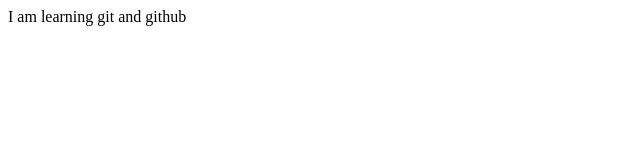
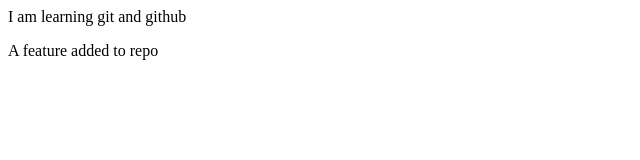
Before and after one commit to AJmark26/Local_repo, a plain HTML site: page index.html in a window 1280 px wide. Shown: the whole page, without its empty margins (0-640 px from the left). Drawn offline with Linux system fonts and the light colour scheme.

Commit message:
add new feature

```diff
--- a/index.html
+++ b/index.html
@@ -1 +1,2 @@
 <p>I am learning git and github<p>
+<p>A feature added to repo</p>
```
